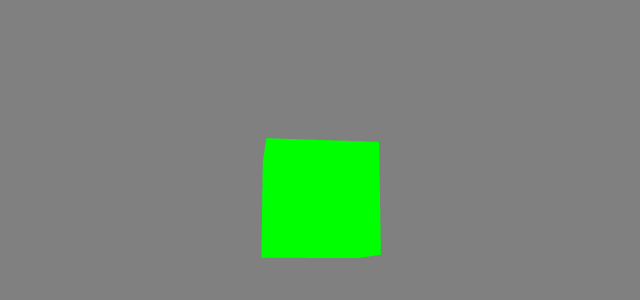
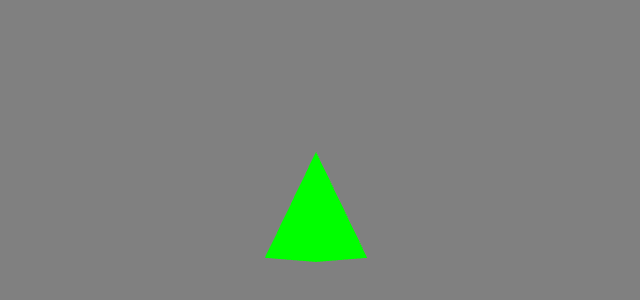
Before and after one commit to Onnonoka/Projet_SIA, a plain HTML site: page asteroid_3d.html in a window 1280 px wide. Shown: the part 196-496 px from the top of the page, without its empty margins (324-964 px from the left). Drawn offline with nearby package versions, Linux system fonts and the light colour scheme.

Commit message:
Mesh object

```diff
--- a/asteroid_3d.html
+++ b/asteroid_3d.html
@@ -18,7 +18,7 @@
     <script type="module" src="src/js/screenManager.js"></script>
     <script type="module" src="src/js/test_screen.js"></script>
     <script type="module" src="src/js/screen.js"></script>
-    <script type="module" src="src/js/mesh.js"></script>
+    <script type="module" src="src/js/cube.js"></script>
 
 </body>
 </html>
--- /dev/null
+++ b/src/js/cube.js
@@ -0,0 +1,41 @@
+
+
+class cube extends THREE.Mesh {
+    speed_x = 0;
+    speed_y = 0;
+
+    constructor() {
+        const geometry = new THREE.ConeGeometry(0.5, 1, 5);
+        const material = new THREE.MeshBasicMaterial( { color: 0x00ff00 } );
+        super( geometry, material );
+        console.log(this);
+        this.animate();
+
+        window.onkeydown = (e) => {
+            console.log(e);
+            if (e.key == 'ArrowLeft')
+                this.speed_x -= 0.01;
+            if (e.key == 'ArrowRight')
+                this.speed_x += 0.01;
+            if (e.key == 'ArrowUp')
+                this.speed_y += 0.01;
+            if (e.key == 'ArrowDown')
+                this.speed_y -= 0.01;
+
+        };
+    }
+
+    animate() {
+        requestAnimationFrame( this.animate.bind( this ) );
+
+        /*this.rotation.x += 0.01;
+        this.rotation.y += 0.01;*/
+
+        this.position.x += this.speed_x;
+        this.position.y += this.speed_y;
+
+    }
+
+}
+
+export default cube;
--- a/src/js/index.js
+++ b/src/js/index.js
@@ -2,19 +2,17 @@
 
 import screenManager from "./screenManager.js";
 import testScreen from "./test_screen.js";
-import mesh from "./mesh.js";
 
 const selector = '#app';
 
-let screen_manager, screen, test;
+let screen_manager, screen;
 
 const go = () => {
     console.log("go");
 
-    screen_manager = new screenManager(selector);
-    screen = new testScreen(screen_manager);
-    screen_manager.set_screen(screen);
-    test = new mesh();
+    screen_manager = new screenManager( selector );
+    screen = new testScreen( screen_manager );
+    screen_manager.set_screen( screen );
 }
 
 
--- a/src/js/mesh.js
+++ /dev/null
@@ -1,7 +0,0 @@
-
-
-class mesh {
-
-}
-
-export default mesh
--- a/src/js/test_screen.js
+++ b/src/js/test_screen.js
@@ -1,6 +1,7 @@
 "use strict";
 
 import screen from "./screen.js";
+import cube from "./cube.js";
 
 /**
  * test screen, class inherited from screen, example of definition of display and animation
@@ -13,16 +14,14 @@ class testScreen extends screen {
      */
     constructor( screenManager ) {
         super( 'testscreen', screenManager );
-0
+
     }
 
     /**
      * Redefining the display function of the inherited class
      */
     display() {
-        const geometry = new THREE.BoxGeometry();
-        const material = new THREE.MeshBasicMaterial( { color: 0x00ff00 } );
-        this.cube = new THREE.Mesh( geometry, material );
+        this.cube = new cube();
         this.scene.add( this.cube );
         this.set_camera_position( 0, 0, 5 );
         this.animate();
@@ -35,9 +34,6 @@ class testScreen extends screen {
     animate() {
         requestAnimationFrame( this.animate.bind( this ) );
 
-        this.cube.rotation.x += 0.01;
-        this.cube.rotation.y += 0.01;
-
         this.render();
 
     }
```
Also changed, not shown: src/js/mouvable_mesh.js (added, +33 -0 lines).
